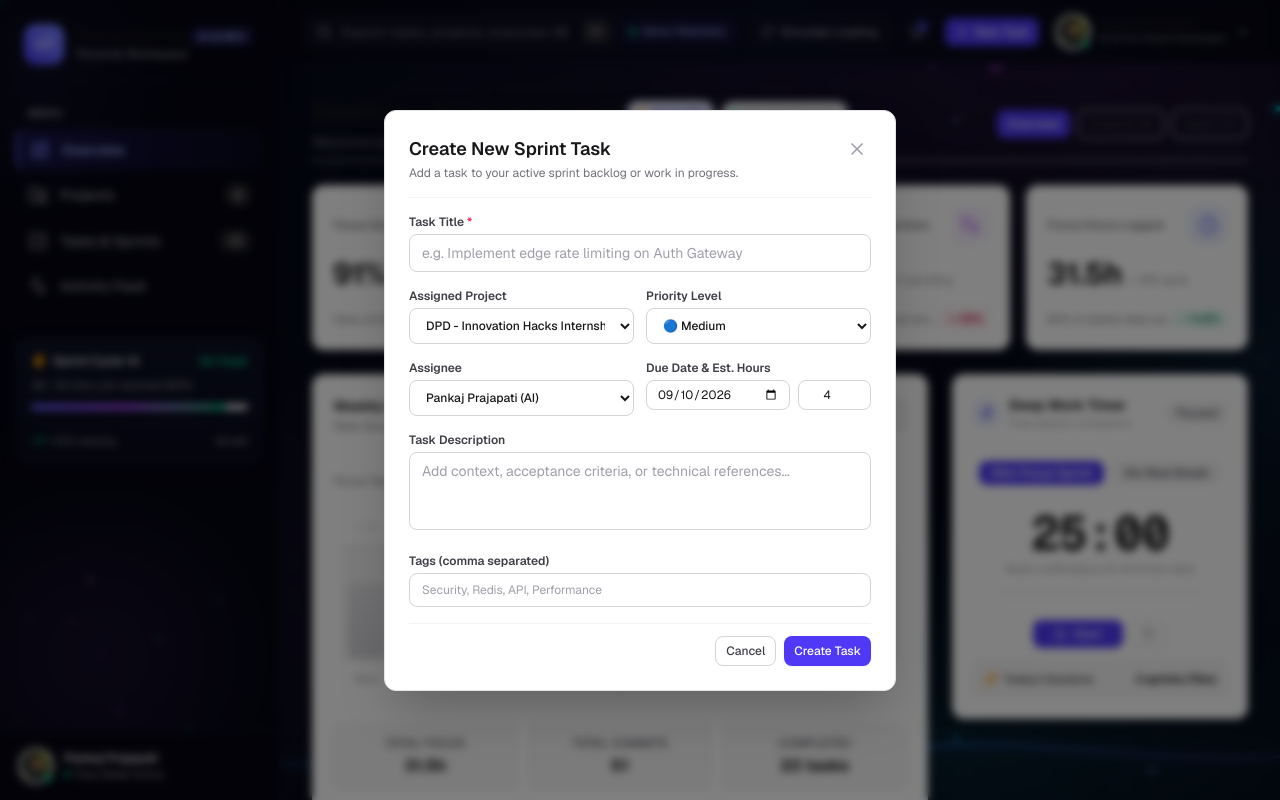
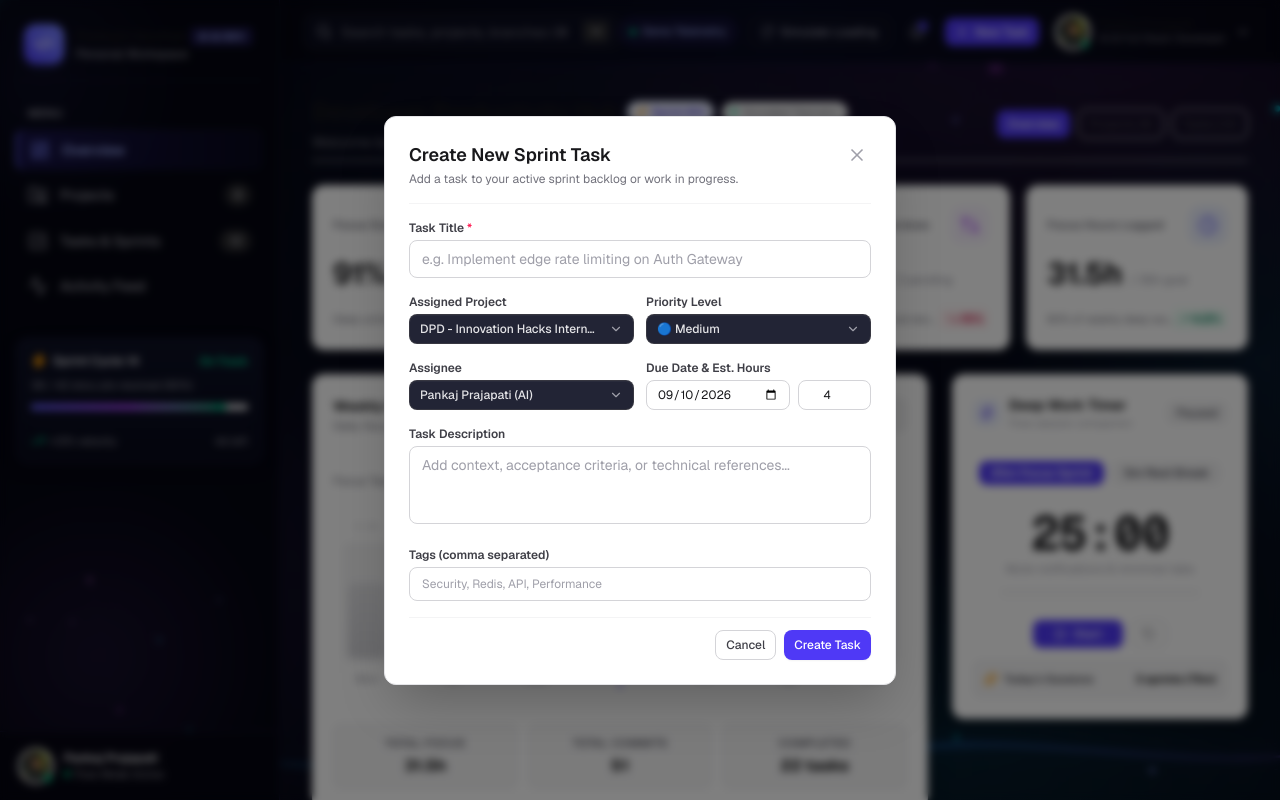
Before and after one commit to prajapati-pankaj-31/developer-productivity-dashboard, a Next.js app: page / in a window 1280 px wide. Both pictures are taken after a click on the button "New Task". Built offline with nearby package versions, Linux system fonts and the light colour scheme.

Commit message:
feat: replace native select elements with custom dark accessible Select component

```diff
--- a/components/dashboard/NewTaskModal.tsx
+++ b/components/dashboard/NewTaskModal.tsx
@@ -4,6 +4,7 @@ import React, { useState } from 'react';
 import { Project, Task, TaskPriority, User } from '@/types';
 import { Modal } from '@/components/ui/Modal';
 import { Button } from '@/components/ui/Button';
+import { Select, SelectOption } from '@/components/ui/Select';
 
 interface NewTaskModalProps {
   isOpen: boolean;
@@ -28,10 +29,31 @@ export const NewTaskModal: React.FC<NewTaskModalProps> = ({
   const [tagsInput, setTagsInput] = useState('');
   const [assigneeId, setAssigneeId] = useState(teamMembers[0]?.id || '');
   const [dueDate, setDueDate] = useState('2026-09-10');
+  const [error, setError] = useState('');
+
+  const projectOptions: SelectOption[] = projects.map((p) => ({
+    value: p.id,
+    label: `${p.key} - ${p.name}`,
+  }));
+
+  const priorityOptions: SelectOption<TaskPriority>[] = [
+    { value: 'urgent', label: '🔴 Urgent' },
+    { value: 'high', label: '🟠 High' },
+    { value: 'medium', label: '🔵 Medium' },
+    { value: 'low', label: '⚪ Low' },
+  ];
+
+  const assigneeOptions: SelectOption[] = teamMembers.map((m) => ({
+    value: m.id,
+    label: `${m.name} (${m.role.split(' ')[0]})`,
+  }));
 
   const handleSubmit = (e: React.FormEvent) => {
     e.preventDefault();
-    if (!title.trim()) return;
+    if (!title.trim()) {
+      setError('Task title is required');
+      return;
+    }
 
     const selectedProject = projects.find((p) => p.id === projectId) || projects[0];
     const selectedAssignee = teamMembers.find((m) => m.id === assigneeId) || teamMembers[0];
@@ -77,6 +99,12 @@ export const NewTaskModal: React.FC<NewTaskModalProps> = ({
       maxWidth="lg"
     >
       <form onSubmit={handleSubmit} className="space-y-4">
+        {error && (
+          <div className="p-2.5 rounded-lg bg-rose-500/10 border border-rose-500/20 text-rose-400 text-xs font-medium">
+            {error}
+          </div>
+        )}
+
         {/* Task Title */}
         <div>
           <label className="block text-xs font-semibold text-zinc-700 dark:text-zinc-300 mb-1">
@@ -86,7 +114,10 @@ export const NewTaskModal: React.FC<NewTaskModalProps> = ({
             type="text"
             required
             value={title}
-            onChange={(e) => setTitle(e.target.value)}
+            onChange={(e) => {
+              setTitle(e.target.value);
+              if (error) setError('');
+            }}
             placeholder="e.g. Implement edge rate limiting on Auth Gateway"
             className="w-full rounded-lg border border-zinc-300 dark:border-zinc-700 bg-white dark:bg-zinc-800 px-3 py-2 text-sm text-zinc-900 dark:text-zinc-100 placeholder-zinc-400 focus:border-indigo-500 focus:outline-none focus:ring-2 focus:ring-indigo-500/20"
           />
@@ -98,33 +129,24 @@ export const NewTaskModal: React.FC<NewTaskModalProps> = ({
             <label className="block text-xs font-semibold text-zinc-700 dark:text-zinc-300 mb-1">
               Assigned Project
             </label>
-            <select
+            <Select
               value={projectId}
-              onChange={(e) => setProjectId(e.target.value)}
-              className="w-full rounded-lg border border-zinc-300 dark:border-zinc-700 bg-white dark:bg-zinc-800 px-3 py-2 text-xs font-medium text-zinc-900 dark:text-zinc-100 focus:border-indigo-500 focus:outline-none"
-            >
-              {projects.map((p) => (
-                <option key={p.id} value={p.id}>
-                  {p.key} - {p.name}
-                </option>
-              ))}
-            </select>
+              onChange={(val) => setProjectId(val)}
+              options={projectOptions}
+              className="w-full"
+            />
           </div>
 
           <div>
             <label className="block text-xs font-semibold text-zinc-700 dark:text-zinc-300 mb-1">
               Priority Level
             </label>
-            <select
+            <Select
               value={priority}
-              onChange={(e) => setPriority(e.target.value as TaskPriority)}
-              className="w-full rounded-lg border border-zinc-300 dark:border-zinc-700 bg-white dark:bg-zinc-800 px-3 py-2 text-xs font-medium text-zinc-900 dark:text-zinc-100 focus:border-indigo-500 focus:outline-none"
-            >
-              <option value="urgent">🔴 Urgent</option>
-              <option value="high">🟠 High</option>
-              <option value="medium">🔵 Medium</option>
-              <option value="low">⚪ Low</option>
-            </select>
+              onChange={(val) => setPriority(val as TaskPriority)}
+              options={priorityOptions}
+              className="w-full"
+            />
           </div>
         </div>
 
@@ -134,17 +156,12 @@ export const NewTaskModal: React.FC<NewTaskModalProps> = ({
             <label className="block text-xs font-semibold text-zinc-700 dark:text-zinc-300 mb-1">
               Assignee
             </label>
-            <select
+            <Select
               value={assigneeId}
-              onChange={(e) => setAssigneeId(e.target.value)}
-              className="w-full rounded-lg border border-zinc-300 dark:border-zinc-700 bg-white dark:bg-zinc-800 px-3 py-2 text-xs font-medium text-zinc-900 dark:text-zinc-100 focus:border-indigo-500 focus:outline-none"
-            >
-              {teamMembers.map((m) => (
-                <option key={m.id} value={m.id}>
-                  {m.name} ({m.role.split(' ')[0]})
-                </option>
-              ))}
-            </select>
+              onChange={(val) => setAssigneeId(val)}
+              options={assigneeOptions}
+              className="w-full"
+            />
           </div>
 
           <div>
--- a/components/dashboard/TaskCard.tsx
+++ b/components/dashboard/TaskCard.tsx
@@ -11,14 +11,22 @@ import {
   GitPullRequest,
   Clock,
   CheckSquare,
-  ChevronDown,
 } from 'lucide-react';
+
+import { Select, SelectOption } from '@/components/ui/Select';
 
 interface TaskCardProps {
   task: Task;
   onStatusChange: (taskId: string, newStatus: TaskStatus) => void;
   onToggleSubtask?: (taskId: string, subtaskId: string) => void;
 }
+
+const statusOptions: SelectOption<TaskStatus>[] = [
+  { value: 'backlog', label: 'Backlog' },
+  { value: 'in_progress', label: 'In Progress' },
+  { value: 'in_review', label: 'In Review' },
+  { value: 'completed', label: 'Completed' },
+];
 
 export const TaskCard: React.FC<TaskCardProps> = ({
   task,
@@ -48,20 +56,17 @@ export const TaskCard: React.FC<TaskCardProps> = ({
             </span>
           </div>
 
-          {/* Interactive Status Changer Dropdown */}
-          <div className="relative inline-block">
-            <select
-              value={task.status}
-              onChange={(e) => onStatusChange(task.id, e.target.value as TaskStatus)}
-              className="appearance-none rounded-md border border-zinc-300 dark:border-zinc-700 bg-zinc-50 dark:bg-zinc-800 px-2.5 py-1 pr-6 text-[11px] font-semibold text-zinc-800 dark:text-zinc-200 focus:outline-none focus:ring-1 focus:ring-indigo-500 cursor-pointer shadow-2xs"
-            >
-              <option value="backlog">Backlog</option>
-              <option value="in_progress">In Progress</option>
-              <option value="in_review">In Review</option>
-              <option value="completed">Completed</option>
-            </select>
-            <ChevronDown className="pointer-events-none absolute right-1.5 top-1/2 -translate-y-1/2 h-3 w-3 text-zinc-500 dark:text-zinc-400" />
-          </div>
+          {/* Interactive Custom Status Changer Dropdown */}
+          <Select
+            value={task.status}
+            onChange={(newStatus) => onStatusChange(task.id, newStatus)}
+            options={statusOptions}
+            size="xs"
+            align="right"
+            aria-label="Change task status"
+            className="min-w-[105px]"
+            menuClassName="w-36"
+          />
         </div>
 
         {/* Task Title */}
--- a/components/dashboard/TaskFilterBar.tsx
+++ b/components/dashboard/TaskFilterBar.tsx
@@ -4,6 +4,7 @@ import React from 'react';
 import { Project, TaskFilterState } from '@/types';
 import { Search, X, RotateCcw } from 'lucide-react';
 import { Button } from '@/components/ui/Button';
+import { Select, SelectOption } from '@/components/ui/Select';
 
 interface TaskFilterBarProps {
   filters: TaskFilterState;
@@ -28,71 +29,89 @@ export const TaskFilterBar: React.FC<TaskFilterBarProps> = ({
     filters.priority !== 'all' ||
     filters.status !== 'all';
 
+  const projectOptions: SelectOption[] = [
+    { value: 'all', label: 'All Projects' },
+    ...projects.map((p) => ({
+      value: p.id,
+      label: `${p.key} - ${p.name}`,
+    })),
+  ];
+
+  const priorityOptions: SelectOption[] = [
+    { value: 'all', label: 'All Priorities' },
+    { value: 'urgent', label: '🔴 Urgent' },
+    { value: 'high', label: '🟠 High' },
+    { value: 'medium', label: '🔵 Medium' },
+    { value: 'low', label: '⚪ Low' },
+  ];
+
+  const statusOptions: SelectOption[] = [
+    { value: 'all', label: 'All Statuses' },
+    { value: 'in_progress', label: 'In Progress' },
+    { value: 'in_review', label: 'In Review' },
+    { value: 'backlog', label: 'Backlog' },
+    { value: 'completed', label: 'Completed' },
+  ];
+
   return (
     <div className="flex flex-col md:flex-row md:items-center justify-between gap-3 p-3.5 rounded-xl border border-zinc-200/80 dark:border-indigo-950/60 bg-white dark:bg-gradient-to-b dark:from-[#0e1227]/90 dark:to-[#080a1c]/95 backdrop-blur-md shadow-[0_4px_20px_rgba(0,0,0,0.25),inset_0_1px_0_0_rgba(255,255,255,0.03)]">
       {/* Search Input */}
       <div className="relative flex-1 min-w-[200px]">
         <div className="pointer-events-none absolute inset-y-0 left-0 flex items-center pl-3">
-          <Search className="h-4 w-4 text-zinc-400 dark:text-zinc-500" />
+          <Search className="h-4 w-4 text-zinc-400" />
         </div>
         <input
           type="text"
           value={filters.searchQuery}
           onChange={(e) => onFilterChange({ searchQuery: e.target.value })}
           placeholder="Filter by title, tag, or branch..."
-          className="w-full rounded-lg border border-zinc-200 dark:border-zinc-800 bg-zinc-50/70 dark:bg-zinc-800/60 pl-9 pr-8 py-1.5 text-xs sm:text-sm text-zinc-900 dark:text-zinc-100 placeholder-zinc-400 focus:border-indigo-500 focus:bg-white dark:focus:bg-zinc-900 focus:outline-none focus:ring-2 focus:ring-indigo-500/20"
+          className="w-full rounded-lg border border-zinc-700/80 bg-[#0a0d20]/80 pl-9 pr-8 py-1.5 text-xs sm:text-sm text-zinc-100 placeholder-zinc-500 focus:border-indigo-500 focus:bg-[#0d1028] focus:outline-none focus:ring-2 focus:ring-indigo-500/20 transition-all shadow-[inset_0_1px_0_0_rgba(255,255,255,0.03)]"
         />
         {filters.searchQuery && (
           <button
             onClick={() => onFilterChange({ searchQuery: '' })}
-            className="absolute inset-y-0 right-0 flex items-center pr-2.5 text-zinc-400 hover:text-zinc-600"
+            className="absolute inset-y-0 right-0 flex items-center pr-2.5 text-zinc-400 hover:text-zinc-200 cursor-pointer"
+            aria-label="Clear search"
           >
             <X className="h-3.5 w-3.5" />
           </button>
         )}
       </div>
 
-      {/* Select Dropdown Filters */}
+      {/* Custom Select Dropdown Filters */}
       <div className="flex flex-wrap items-center gap-2">
         {/* Project Selector */}
-        <select
+        <Select
           value={filters.projectId}
-          onChange={(e) => onFilterChange({ projectId: e.target.value })}
-          className="rounded-lg border border-zinc-200 dark:border-zinc-800 bg-zinc-50/70 dark:bg-zinc-800/60 px-2.5 py-1.5 text-xs text-zinc-700 dark:text-zinc-300 font-medium focus:border-indigo-500 focus:outline-none focus:ring-1 focus:ring-indigo-500"
-        >
-          <option value="all">All Projects</option>
-          {projects.map((p) => (
-            <option key={p.id} value={p.id}>
-              {p.key} - {p.name}
-            </option>
-          ))}
-        </select>
+          onChange={(val) => onFilterChange({ projectId: val })}
+          options={projectOptions}
+          size="sm"
+          aria-label="Filter by project"
+          className="min-w-[140px]"
+          menuClassName="w-64"
+        />
 
         {/* Priority Selector */}
-        <select
+        <Select
           value={filters.priority}
-          onChange={(e) => onFilterChange({ priority: e.target.value })}
-          className="rounded-lg border border-zinc-200 dark:border-zinc-800 bg-zinc-50/70 dark:bg-zinc-800/60 px-2.5 py-1.5 text-xs text-zinc-700 dark:text-zinc-300 font-medium focus:border-indigo-500 focus:outline-none focus:ring-1 focus:ring-indigo-500"
-        >
-          <option value="all">All Priorities</option>
-          <option value="urgent">🔴 Urgent</option>
-          <option value="high">🟠 High</option>
-          <option value="medium">🔵 Medium</option>
-          <option value="low">⚪ Low</option>
-        </select>
+          onChange={(val) => onFilterChange({ priority: val as TaskFilterState['priority'] })}
+          options={priorityOptions}
+          size="sm"
+          aria-label="Filter by priority"
+          className="min-w-[125px]"
+          menuClassName="w-44"
+        />
 
         {/* Status Selector */}
-        <select
+        <Select
           value={filters.status}
-          onChange={(e) => onFilterChange({ status: e.target.value })}
-          className="rounded-lg border border-zinc-200 dark:border-zinc-800 bg-zinc-50/70 dark:bg-zinc-800/60 px-2.5 py-1.5 text-xs text-zinc-700 dark:text-zinc-300 font-medium focus:border-indigo-500 focus:outline-none focus:ring-1 focus:ring-indigo-500"
-        >
-          <option value="all">All Statuses</option>
-          <option value="in_progress">In Progress</option>
-          <option value="in_review">In Review</option>
-          <option value="backlog">Backlog</option>
-          <option value="completed">Completed</option>
-        </select>
+          onChange={(val) => onFilterChange({ status: val as TaskFilterState['status'] })}
+          options={statusOptions}
+          size="sm"
+          aria-label="Filter by status"
+          className="min-w-[120px]"
+          menuClassName="w-44"
+        />
 
         {/* Reset Button */}
         {hasActiveFilters && (
@@ -100,7 +119,7 @@ export const TaskFilterBar: React.FC<TaskFilterBarProps> = ({
             variant="ghost"
             size="sm"
             onClick={onResetFilters}
-            className="text-xs text-zinc-500 hover:text-zinc-900 dark:text-zinc-400 dark:hover:text-zinc-100"
+            className="text-xs text-zinc-400 hover:text-zinc-100 hover:bg-zinc-800/60"
           >
             <RotateCcw className="h-3 w-3" />
             <span>Reset</span>
@@ -108,7 +127,7 @@ export const TaskFilterBar: React.FC<TaskFilterBarProps> = ({
         )}
 
         {/* Results Counter */}
-        <span className="text-xs font-semibold px-2.5 py-1 rounded-md bg-zinc-100 dark:bg-zinc-800 text-zinc-600 dark:text-zinc-400 shrink-0">
+        <span className="text-xs font-semibold px-2.5 py-1 rounded-md bg-zinc-800/80 border border-zinc-700/60 text-zinc-300 shrink-0">
           {totalResults} / {totalTasks}
         </span>
       </div>
--- a/components/dashboard/TaskList.tsx
+++ b/components/dashboard/TaskList.tsx
@@ -8,6 +8,8 @@ import { EmptyState } from '@/components/ui/EmptyState';
 import { cn } from '@/lib/utils';
 import { ArrowUpDown } from 'lucide-react';
 
+import { Select, SelectOption } from '@/components/ui/Select';
+
 interface TaskListProps {
   tasks: Task[];
   isLoading?: boolean;
@@ -15,6 +17,12 @@ interface TaskListProps {
   onToggleSubtask?: (taskId: string, subtaskId: string) => void;
   onResetFilters?: () => void;
 }
+
+const sortOptions: SelectOption<'dueDate' | 'priority' | 'hours'>[] = [
+  { value: 'dueDate', label: 'Due Date' },
+  { value: 'priority', label: 'Priority' },
+  { value: 'hours', label: 'Estimated Hours' },
+];
 
 export const TaskList: React.FC<TaskListProps> = ({
   tasks,
@@ -107,18 +115,19 @@ export const TaskList: React.FC<TaskListProps> = ({
         </div>
 
         {/* Sort Select */}
-        <div className="flex items-center gap-2 self-end sm:self-auto text-xs text-zinc-500">
-          <ArrowUpDown className="h-3.5 w-3.5" />
-          <span className="hidden sm:inline">Sort:</span>
-          <select
+        <div className="flex items-center gap-2 self-end sm:self-auto text-xs text-zinc-400">
+          <ArrowUpDown className="h-3.5 w-3.5 text-zinc-500" />
+          <span className="hidden sm:inline font-medium">Sort:</span>
+          <Select
             value={sortBy}
-            onChange={(e) => setSortBy(e.target.value as 'dueDate' | 'priority' | 'hours')}
-            className="rounded-md border border-zinc-200 dark:border-zinc-700 bg-white dark:bg-zinc-800 px-2 py-1 text-xs font-medium text-zinc-700 dark:text-zinc-300 focus:outline-none focus:ring-1 focus:ring-indigo-500 cursor-pointer"
-          >
-            <option value="dueDate">Due Date</option>
-            <option value="priority">Priority</option>
-            <option value="hours">Estimated Hours</option>
-          </select>
+            onChange={(val) => setSortBy(val as 'dueDate' | 'priority' | 'hours')}
+            options={sortOptions}
+            size="xs"
+            align="right"
+            aria-label="Sort tasks by"
+            className="min-w-[130px]"
+            menuClassName="w-40"
+          />
         </div>
       </div>
 
--- /dev/null
+++ b/components/ui/Select.tsx
@@ -0,0 +1,261 @@
+'use client';
+
+import React, { useState, useRef, useEffect, useId, useCallback } from 'react';
+import { ChevronDown, Check } from 'lucide-react';
+import { cn } from '@/lib/utils';
+
+export interface SelectOption<T extends string = string> {
+  value: T;
+  label: string | React.ReactNode;
+  icon?: React.ReactNode;
+  disabled?: boolean;
+}
+
+export interface SelectProps<T extends string = string> {
+  value: T;
+  onChange: (value: T) => void;
+  options: SelectOption<T>[];
+  placeholder?: string;
+  size?: 'xs' | 'sm' | 'md';
+  variant?: 'default' | 'card' | 'ghost';
+  disabled?: boolean;
+  className?: string;
+  menuClassName?: string;
+  align?: 'left' | 'right';
+  id?: string;
+  name?: string;
+  'aria-label'?: string;
+}
+
+export function Select<T extends string = string>({
+  value,
+  onChange,
+  options,
+  placeholder = 'Select option...',
+  size = 'sm',
+  variant = 'default',
+  disabled = false,
+  className = '',
+  menuClassName = '',
+  align = 'left',
+  id,
+  'aria-label': ariaLabel,
+}: SelectProps<T>) {
+  const [isOpen, setIsOpen] = useState(false);
+  const [highlightedIndex, setHighlightedIndex] = useState<number>(-1);
+  const containerRef = useRef<HTMLDivElement>(null);
+  const buttonRef = useRef<HTMLButtonElement>(null);
+  const listboxRef = useRef<HTMLUListElement>(null);
+  const generatedId = useId();
+  const selectId = id || generatedId;
+
+  const selectedOption = options.find((opt) => opt.value === value);
+
+  // Close when clicked outside
+  useEffect(() => {
+    if (!isOpen) return;
+
+    const handleClickOutside = (event: MouseEvent) => {
+      if (containerRef.current && !containerRef.current.contains(event.target as Node)) {
+        setIsOpen(false);
+      }
+    };
+
+    document.addEventListener('mousedown', handleClickOutside);
+    return () => document.removeEventListener('mousedown', handleClickOutside);
+  }, [isOpen]);
+
+  // Adjust scroll when highlighted index changes
+  useEffect(() => {
+    if (isOpen && highlightedIndex >= 0 && listboxRef.current) {
+      const items = listboxRef.current.querySelectorAll('[role="option"]');
+      const targetItem = items[highlightedIndex] as HTMLElement;
+      if (targetItem) {
+        targetItem.scrollIntoView({ block: 'nearest' });
+      }
+    }
+  }, [highlightedIndex, isOpen]);
+
+  const handleToggle = useCallback(() => {
+    if (disabled) return;
+    setIsOpen((prev) => {
+      const next = !prev;
+      if (next) {
+        const currentIndex = options.findIndex((opt) => opt.value === value);
+        setHighlightedIndex(currentIndex >= 0 ? currentIndex : 0);
+      }
+      return next;
+    });
+  }, [disabled, options, value]);
+
+  const handleSelect = useCallback(
+    (option: SelectOption<T>) => {
+      if (option.disabled) return;
+      onChange(option.value);
+      setIsOpen(false);
+      buttonRef.current?.focus();
+    },
+    [onChange]
+  );
+
+  const handleKeyDown = (e: React.KeyboardEvent<HTMLButtonElement | HTMLUListElement>) => {
+    if (disabled) return;
+
+    if (!isOpen) {
+      if (e.key === 'ArrowDown' || e.key === 'ArrowUp' || e.key === 'Enter' || e.key === ' ') {
+        e.preventDefault();
+        setIsOpen(true);
+        const currentIndex = options.findIndex((opt) => opt.value === value);
+        setHighlightedIndex(currentIndex >= 0 ? currentIndex : 0);
+      }
+      return;
+    }
+
+    switch (e.key) {
+      case 'ArrowDown': {
+        e.preventDefault();
+        setHighlightedIndex((prev) => {
+          let next = prev + 1;
+          while (next < options.length && options[next]?.disabled) {
+            next++;
+          }
+          return next < options.length ? next : prev;
+        });
+        break;
+      }
+      case 'ArrowUp': {
+        e.preventDefault();
+        setHighlightedIndex((prev) => {
+          let next = prev - 1;
+          while (next >= 0 && options[next]?.disabled) {
+            next--;
+          }
+          return next >= 0 ? next : prev;
+        });
+        break;
+      }
+      case 'Enter':
+      case ' ': {
+        e.preventDefault();
+        if (highlightedIndex >= 0 && highlightedIndex < options.length) {
+          const opt = options[highlightedIndex];
+          if (opt && !opt.disabled) {
+            handleSelect(opt);
+          }
+        }
+        break;
+      }
+      case 'Escape': {
+        e.preventDefault();
+        setIsOpen(false);
+        buttonRef.current?.focus();
+        break;
+      }
+      case 'Tab': {
+        setIsOpen(false);
+        break;
+      }
+      default:
+        break;
+    }
+  };
+
+  const sizeStyles = {
+    xs: 'px-2.5 py-1 text-[11px] rounded-md gap-1.5',
+    sm: 'px-2.5 py-1.5 text-xs rounded-lg gap-2',
+    md: 'px-3 py-2 text-xs sm:text-sm rounded-lg gap-2.5',
+  };
+
+  const variantStyles = {
+    default:
+      'bg-[#0a0d20]/90 dark:bg-[#0a0d20]/90 border border-zinc-700/70 dark:border-indigo-950/70 text-zinc-200 hover:border-indigo-500/50 hover:bg-[#0d1028] shadow-[inset_0_1px_0_0_rgba(255,255,255,0.03)]',
+    card:
+      'bg-[#0a0d20] border border-zinc-700/80 dark:border-zinc-700/70 text-zinc-200 hover:border-indigo-500/50 hover:bg-[#0d1028]',
+    ghost:
+      'bg-transparent border border-transparent text-zinc-300 hover:bg-zinc-800/60 hover:text-white',
+  };
+
+  return (
+    <div ref={containerRef} className={cn('relative inline-block text-left', className)}>
+      <button
+        ref={buttonRef}
+        id={selectId}
+        type="button"
+        disabled={disabled}
+        onClick={handleToggle}
+        onKeyDown={handleKeyDown}
+        aria-haspopup="listbox"
+        aria-expanded={isOpen}
+        aria-label={ariaLabel}
+        className={cn(
+          'w-full flex items-center justify-between font-medium transition-all select-none cursor-pointer focus:outline-none focus:ring-2 focus:ring-indigo-500/30 focus:border-indigo-500',
+          sizeStyles[size],
+          variantStyles[variant],
+          disabled && 'opacity-50 cursor-not-allowed hover:border-zinc-700 hover:bg-[#0a0d20]',
+          isOpen && 'border-indigo-500 ring-2 ring-indigo-500/20'
+        )}
+      >
+        <span className="flex items-center gap-1.5 truncate text-left">
+          {selectedOption?.icon && <span className="shrink-0">{selectedOption.icon}</span>}
+          <span className="truncate">{selectedOption ? selectedOption.label : placeholder}</span>
+        </span>
+        <ChevronDown
+          className={cn(
+            'h-3.5 w-3.5 text-zinc-400 shrink-0 transition-transform duration-200',
+            isOpen && 'rotate-180 text-indigo-400'
+          )}
+        />
+      </button>
+
+      {isOpen && (
+        <div
+          className={cn(
+            'absolute z-50 mt-1.5 min-w-[160px] w-full max-w-[320px] rounded-lg bg-gradient-to-b from-[#0e1227] to-[#080a1a] border border-indigo-950/80 p-1 shadow-[0_10px_25px_-5px_rgba(0,0,0,0.6),0_0_15px_rgba(99,102,241,0.08)] backdrop-blur-xl animate-in fade-in zoom-in-95 duration-100 select-none',
+            align === 'right' ? 'right-0' : 'left-0',
+            menuClassName
+          )}
+        >
+          <ul
+            ref={listboxRef}
+            role="listbox"
+            tabIndex={-1}
+            onKeyDown={handleKeyDown}
+            className="max-h-60 overflow-y-auto divide-y divide-zinc-800/30 scrollbar-none focus:outline-none"
+          >
+            {options.map((option, index) => {
+              const isSelected = option.value === value;
+              const isHighlighted = index === highlightedIndex;
+
+              return (
+                <li
+                  key={option.value}
+                  role="option"
+                  aria-selected={isSelected}
+                  aria-disabled={option.disabled}
+                  onClick={() => handleSelect(option)}
+                  onMouseEnter={() => !option.disabled && setHighlightedIndex(index)}
+                  className={cn(
+                    'flex items-center justify-between px-2.5 py-1.5 text-xs rounded-md cursor-pointer transition-colors font-medium',
+                    option.disabled
+                      ? 'opacity-40 cursor-not-allowed text-zinc-500'
+                      : isSelected
+                      ? 'bg-indigo-600/25 text-indigo-200 font-semibold'
+                      : isHighlighted
+                      ? 'bg-indigo-600/15 text-indigo-200'
+                      : 'text-zinc-300 hover:text-zinc-100 hover:bg-zinc-800/50'
+                  )}
+                >
+                  <span className="flex items-center gap-2 truncate">
+                    {option.icon && <span className="shrink-0">{option.icon}</span>}
+                    <span className="truncate">{option.label}</span>
+                  </span>
+                  {isSelected && <Check className="h-3.5 w-3.5 text-indigo-400 shrink-0 ml-2" />}
+                </li>
+              );
+            })}
+          </ul>
+        </div>
+      )}
+    </div>
+  );
+}
```
